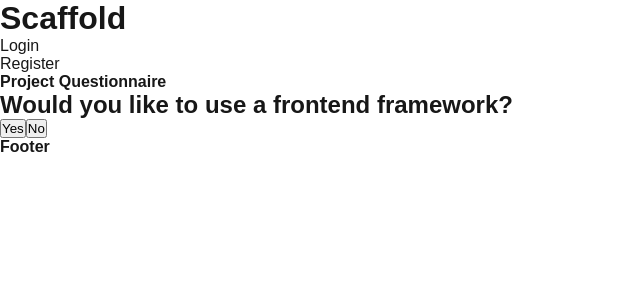
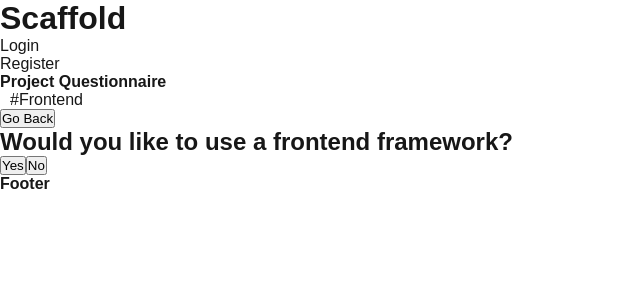
Before and after one commit to JBassard97/scaffold, a Next.js app: page /questionnaire in a window 1280 px wide. Both pictures are taken after a click on the button "Frontend". Shown: the top 300 px of the page, without its empty margins (0-640 px from the left). Built offline with nearby package versions, Linux system fonts and the light colour scheme.

Commit message:
created a tagdisplay component to turn the answers object into an attractive display of tags briefly summarizing the creation of the project while it's happenning

```diff
--- /dev/null
+++ b/app/components/TagDisplay/TagDisplay.tsx
@@ -0,0 +1,70 @@
+"use client";
+
+import { Span } from "next/dist/trace";
+import React from "react";
+
+interface TagDisplayProps {
+  answers: Record<string, string>;
+}
+
+const capitalizeFirst = (str: string) =>
+  str.charAt(0).toUpperCase() + str.slice(1);
+
+const langs = ["javascript", "typescript", "python", "java"];
+
+export function TagDisplay({ answers }: TagDisplayProps) {
+  const taggifyAnswer = (key: string, value: string) => {
+    const startValues = ["frontend", "backend", "full-stack"];
+    const frontendFrameworks = ["react", "angular", "vue", "svelte", "vanilla"];
+    const backendFrameworks = [
+      "express",
+      "django",
+      "flask",
+      "spring",
+      "fastapi",
+      "spring-boot",
+    ];
+    const fullStackFrameworks = ["next", "laravel"];
+    let tag = "";
+
+    if (startValues.includes(value)) {
+      tag = capitalizeFirst(value);
+    }
+
+    if (value === "framework") {
+      tag = `${capitalizeFirst(key) + " " + capitalizeFirst(value)}`;
+    }
+
+    if (langs.includes(value) && key.split("-").includes("language")) {
+      tag = capitalizeFirst(value) + " " + capitalizeFirst(key.split("-")[0]);
+
+      if (key.split("-")[0] === "full") {
+        tag = capitalizeFirst(value)
+      }
+    }
+
+    if (value === "separate") {
+      tag = "Separate Frontend/Backend";
+    }
+
+    if (
+      backendFrameworks.includes(value) ||
+      frontendFrameworks.includes(value) ||
+      fullStackFrameworks.includes(value)
+    ) {
+      tag = capitalizeFirst(value);
+    }
+
+    return "#" + tag;
+  };
+
+  return (
+    <div>
+      {Object.entries(answers).map(([key, value]) => (
+        <span key={key} style={{ margin: "0 10px" }}>
+          {taggifyAnswer(key, value)}
+        </span>
+      ))}
+    </div>
+  );
+}
--- a/app/questionnaire/QUESTION_TREE.json
+++ b/app/questionnaire/QUESTION_TREE.json
@@ -13,27 +13,28 @@
     "options": [
       { "label": "Yes", "value": "framework", "next": "frontend-framework" },
       { "label": "No", "value": "vanilla", "next": "frontend-language" }
-    ]
+    ],
+    "previous": "start"
   },
+
   "frontend-framework": {
     "question": "Which frontend framework would you like to use?",
     "options": [
       { "label": "React", "value": "react", "next": "frontend-language" },
       { "label": "Svelte", "value": "svelte", "next": "frontend-language" },
       { "label": "Vue", "value": "vue", "next": "frontend-language" },
-      {
-        "label": "Vanilla",
-        "value": "static",
-        "next": "frontend-language"
-      }
-    ]
+      { "label": "Vanilla", "value": "static", "next": "frontend-language" }
+    ],
+    "previous": "frontend"
   },
+
   "frontend-language": {
     "question": "Which frontend language would you like to use?",
     "options": [
-      { "label": "JavaScript", "value": "javascript", "next": "done" },
-      { "label": "TypeScript", "value": "typescript", "next": "done" }
-    ]
+      { "label": "JavaScript", "value": "javascript", "next": "project-name" },
+      { "label": "TypeScript", "value": "typescript", "next": "project-name" }
+    ],
+    "previous": "frontend-framework"
   },
 
   "backend": {
@@ -45,16 +46,18 @@
         "next": "backend-framework-language"
       },
       { "label": "No", "value": "vanilla", "next": "backend-language" }
-    ]
+    ],
+    "previous": "start"
   },
 
   "backend-language": {
     "question": "Which backend language would you like to use?",
     "options": [
-      { "label": "JavaScript", "value": "javascript", "next": "done" },
-      { "label": "Python", "value": "python", "next": "done" },
-      { "label": "Java", "value": "java", "next": "done" }
-    ]
+      { "label": "JavaScript", "value": "javascript", "next": "project-name" },
+      { "label": "Python", "value": "python", "next": "project-name" },
+      { "label": "Java", "value": "java", "next": "project-name" }
+    ],
+    "previous": "backend"
   },
 
   "backend-framework-language": {
@@ -67,48 +70,53 @@
       },
       { "label": "Python", "value": "python", "next": "python-framework" },
       { "label": "Java", "value": "java", "next": "java-framework" }
-    ]
+    ],
+    "previous": "backend"
   },
 
   "javascript-framework": {
     "question": "Which JavaScript backend framework would you like to use?",
-    "options": [{ "label": "Express", "value": "express", "next": "done" }]
+    "options": [
+      { "label": "Express", "value": "express", "next": "project-name" }
+    ],
+    "previous": "backend-framework-language"
   },
+
   "python-framework": {
     "question": "Which Python backend framework would you like to use?",
     "options": [
-      { "label": "Flask", "value": "flask", "next": "done" },
-      { "label": "Django", "value": "django", "next": "done" },
-      { "label": "FastAPI", "value": "fastapi", "next": "done" }
-    ]
+      { "label": "Flask", "value": "flask", "next": "project-name" },
+      { "label": "Django", "value": "django", "next": "project-name" },
+      { "label": "FastAPI", "value": "fastapi", "next": "project-name" }
+    ],
+    "previous": "backend-framework-language"
   },
+
   "java-framework": {
     "question": "Which Java backend framework would you like to use?",
     "options": [
       {
         "label": "Spring Boot (with Maven)",
         "value": "spring-boot",
-        "next": "done"
-      },
-      { "label": "None (Base language)", "value": "vanilla", "next": "done" }
-    ]
+        "next": "project-name"
+      }
+    ],
+    "previous": "backend-framework-language"
   },
 
   "full-stack": {
     "question": "Would you like to use a full-stack framework?",
     "options": [
-      {
-        "label": "Yes",
-        "value": "framework",
-        "next": "full-stack-framework"
-      },
+      { "label": "Yes", "value": "framework", "next": "full-stack-framework" },
       {
         "label": "No",
         "value": "separate",
         "next": "full-stack-separate-frontend"
       }
-    ]
+    ],
+    "previous": "start"
   },
+
   "full-stack-framework": {
     "question": "Which full-stack framework would you like to use?",
     "options": [
@@ -122,19 +130,21 @@
         "value": "laravel",
         "next": "full-stack-frontend-language"
       }
-    ]
+    ],
+    "previous": "full-stack"
   },
 
   "full-stack-frontend-language": {
     "question": "Which frontend language would you like to use in your full-stack project?",
     "options": [
-      { "label": "JavaScript", "value": "javascript", "next": "done" },
-      { "label": "TypeScript", "value": "typescript", "next": "done" }
-    ]
+      { "label": "JavaScript", "value": "javascript", "next": "project-name" },
+      { "label": "TypeScript", "value": "typescript", "next": "project-name" }
+    ],
+    "previous": "full-stack-framework"
   },
 
   "full-stack-separate-frontend": {
-    "question": "Would you like to use a frontend framework?",
+    "question": "Would you like to use a frontend framework in your full-stack project?",
     "options": [
       {
         "label": "Yes",
@@ -146,7 +156,8 @@
         "value": "vanilla",
         "next": "full-stack-separate-frontend-language"
       }
-    ]
+    ],
+    "previous": "full-stack"
   },
 
   "full-stack-separate-frontend-framework": {
@@ -167,7 +178,8 @@
         "value": "vanilla",
         "next": "full-stack-separate-frontend-language"
       }
-    ]
+    ],
+    "previous": "full-stack-separate-frontend"
   },
 
   "full-stack-separate-frontend-language": {
@@ -183,8 +195,10 @@
         "value": "typescript",
         "next": "full-stack-separate-backend"
       }
-    ]
+    ],
+    "previous": "full-stack-separate-frontend-framework"
   },
+
   "full-stack-separate-backend": {
     "question": "Would you like to use a backend framework in your full-stack project?",
     "options": [
@@ -198,16 +212,20 @@
         "value": "vanilla",
         "next": "full-stack-separate-backend-language"
       }
-    ]
+    ],
+    "previous": "full-stack-separate-frontend-language"
   },
+
   "full-stack-separate-backend-language": {
     "question": "Which backend language would you like to use?",
     "options": [
-      { "label": "JavaScript", "value": "javascript", "next": "done" },
-      { "label": "Python", "value": "python", "next": "done" },
-      { "label": "Java", "value": "java", "next": "done" }
-    ]
+      { "label": "JavaScript", "value": "javascript", "next": "project-name" },
+      { "label": "Python", "value": "python", "next": "project-name" },
+      { "label": "Java", "value": "java", "next": "project-name" }
+    ],
+    "previous": "full-stack-separate-backend"
   },
+
   "full-stack-separate-backend-framework-language": {
     "question": "Which backend language would you like to use?",
     "options": [
@@ -226,33 +244,47 @@
         "value": "java",
         "next": "full-stack-separate-backend-java-framework"
       }
-    ]
+    ],
+    "previous": "full-stack-separate-backend"
   },
+
   "full-stack-separate-backend-javascript-framework": {
     "question": "Which JavaScript backend framework would you like to use?",
-    "options": [{ "label": "Express", "value": "express", "next": "done" }]
+    "options": [
+      { "label": "Express", "value": "express", "next": "project-name" }
+    ],
+    "previous": "full-stack-separate-backend-framework-language"
   },
+
   "full-stack-separate-backend-python-framework": {
     "question": "Which Python backend framework would you like to use?",
     "options": [
-      { "label": "Flask", "value": "flask", "next": "done" },
-      { "label": "Django", "value": "django", "next": "done" },
-      { "label": "FastAPI", "value": "fastapi", "next": "done" }
-    ]
+      { "label": "Flask", "value": "flask", "next": "project-name" },
+      { "label": "Django", "value": "django", "next": "project-name" },
+      { "label": "FastAPI", "value": "fastapi", "next": "project-name" }
+    ],
+    "previous": "full-stack-separate-backend-framework-language"
   },
+
   "full-stack-separate-backend-java-framework": {
     "question": "Which Java backend framework would you like to use?",
     "options": [
       {
         "label": "Spring Boot (with Maven)",
         "value": "spring-boot",
-        "next": "done"
+        "next": "project-name"
       }
-    ]
+    ],
+    "previous": "full-stack-separate-backend-framework-language"
   },
 
+  "project-name": {
+    "question": "What would you like to name your project?",
+    "options": [],
+    "next": "done"
+  },
   "done": {
-    "question": "You're all set! Generating your project...",
+    "question": "Generating your project...",
     "options": []
   }
 }
--- a/app/questionnaire/page.tsx
+++ b/app/questionnaire/page.tsx
@@ -3,6 +3,7 @@
 import { useState } from "react";
 import QUESTION_TREE from "./QUESTION_TREE.json";
 import QuestionnaireForm from "../components/QuestionnaireForm/QuestionnaireForm";
+import { TagDisplay } from "../components/TagDisplay/TagDisplay";
 import { QuestionKey, QuestionTree } from "@/types";
 
 const QuestionnairePage = () => {
@@ -33,9 +34,42 @@ const QuestionnairePage = () => {
     setCurrentQuestionKey(nextKey);
   };
 
+  const handlePreviousQuestion = () => {
+    setAnswers((prev) => {
+      const updatedAnswers = { ...prev };
+
+      // Get the previous question key
+      const currentQuestion = questionTree[currentQuestionKey];
+      const previousQuestionKey = currentQuestion?.previous;
+
+      // Delete the answer for the question we're going back to
+      if (previousQuestionKey) {
+        delete updatedAnswers[previousQuestionKey];
+      }
+
+      return updatedAnswers;
+    });
+
+    // Move to the previous question
+    const previousQuestionKey = questionTree[currentQuestionKey]?.previous;
+    if (previousQuestionKey) {
+      setCurrentQuestionKey(previousQuestionKey);
+    }
+  };
+
   return (
     <div>
       <h4>Project Questionnaire</h4>
+
+      <TagDisplay answers={answers} />
+
+      {/* Go Back Button */}
+      {currentQuestionKey !== "start" &&
+        currentQuestionKey !== "done" &&
+        currentQuestionKey !== "project-name" && (
+          <button onClick={handlePreviousQuestion}>Go Back</button>
+        )}
+
       <QuestionnaireForm
         questionTree={questionTree}
         currentQuestionKey={currentQuestionKey}
--- a/types.ts
+++ b/types.ts
@@ -20,6 +20,7 @@ export interface QuestionOption {
 export interface QuestionNode {
     question: string;
     options: QuestionOption[];
+    previous?: QuestionKey;
 }
 
 export interface QuestionTree {
```
Also changed, not shown: app/components/QuestionnaireForm/QuestionnaireForm.tsx (+39 -1 lines).
